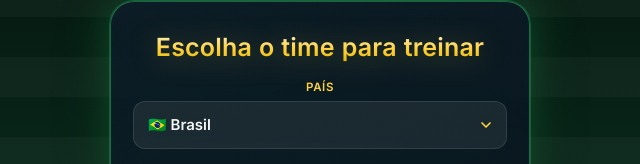
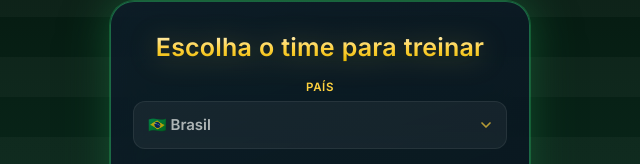
Before and after one commit to paulosampaio0/br-tecnico, a plain HTML site: page index.html in a window 1280 px wide. Both pictures are taken after a click on the button "Novo jogo". Shown: the part 183-347 px from the top of the page, 320-960 px from the left. Drawn offline with Linux system fonts and the light colour scheme.

Commit message:
Trava o campo Pais na tela Escolha o time (so tem Brasil por enquanto)
Auditoria completa dos 103 botoes/selects do jogo: nenhum estava sem
funcao. So esse campo tinha uma unica opcao sem estar travado, diferente
do campo Pais irmao na tela Selecao da Rodada (que ja e disabled). Ajuste
de consistencia visual, sem efeito na jogabilidade.

```diff
--- a/index.html
+++ b/index.html
@@ -101,7 +101,7 @@
 
       <div class="campo-config">
         <label for="select-pais-config">País</label>
-        <select id="select-pais-config">
+        <select id="select-pais-config" disabled>
           <option value="BRA">🇧🇷 Brasil</option>
         </select>
       </div>
```
